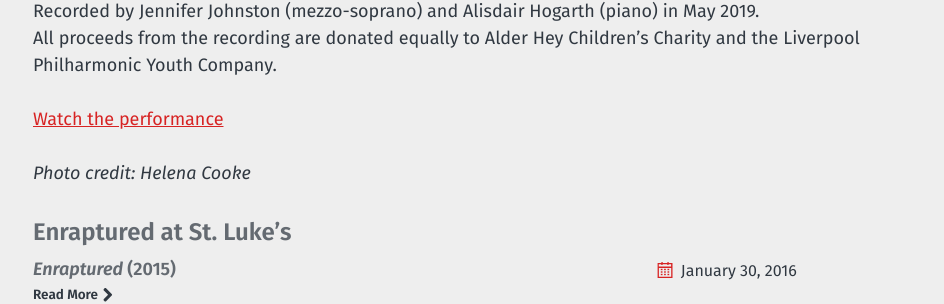
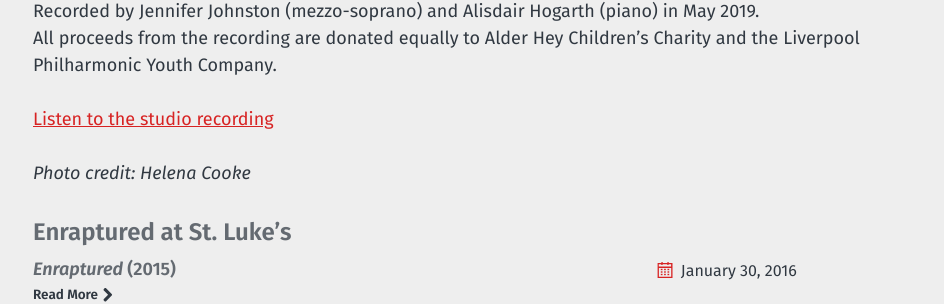
Before and after one commit to morganwilliamsb/website, a Jekyll site: the page built from _listen/love-letter-to-liverpool.md, in a window 1280 px wide and 900 px high, scrolled down 901 px. Shown: the part 152-456 px from the top of the window, without its empty margins (39-983 px from the left). Built offline with Jekyll 4.4.1, drawn with Linux system fonts in a browser that asks for light colours.

Commit message:
Update link text for performance recording

```diff
--- a/_listen/love-letter-to-liverpool.md
+++ b/_listen/love-letter-to-liverpool.md
@@ -18,6 +18,6 @@ Bethan’s arrangement uses Nunn’s melody and Kelly’s text, while introducin
 Recorded by Jennifer Johnston (mezzo-soprano) and Alisdair Hogarth (piano) in May 2019.
 All proceeds from the recording are donated equally to Alder Hey Children’s Charity and the Liverpool Philharmonic Youth Company.
 
-[Watch the performance](https://www.youtube.com/watch?v=qvislJEKr7Q)
+[Listen to the studio recording](https://www.youtube.com/watch?v=qvislJEKr7Q)
 
 *Photo credit: Helena Cooke*
```
